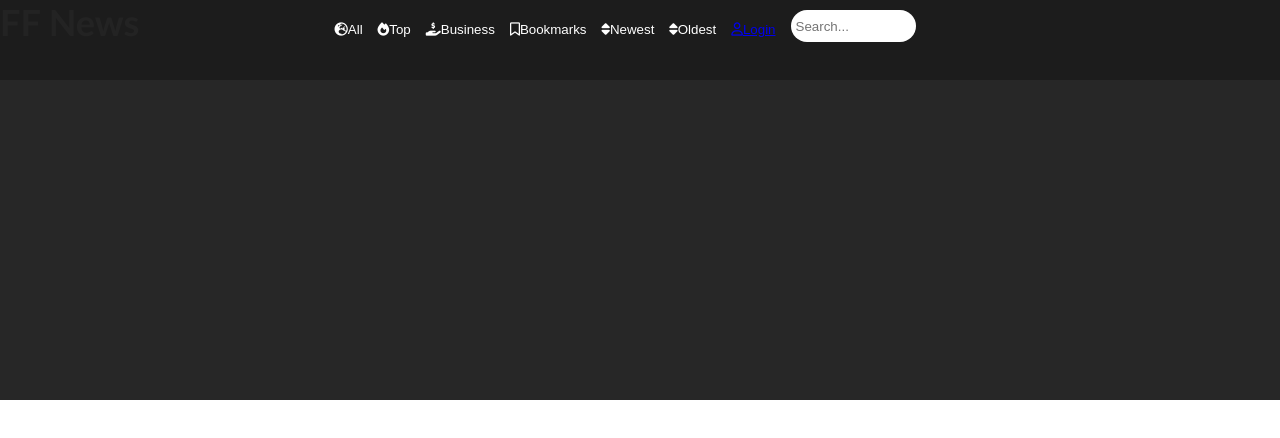
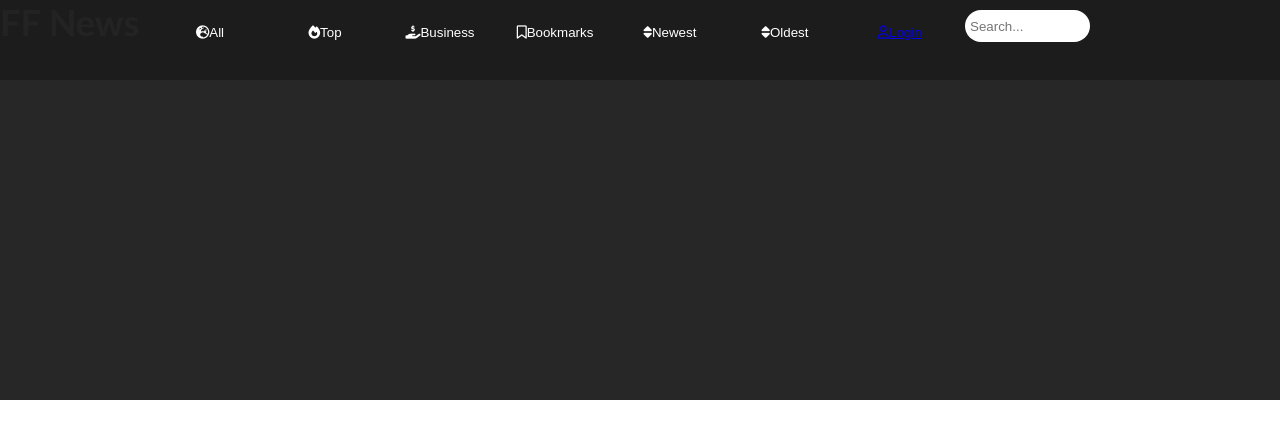
Before and after one commit to nikolovgenadi/funkyfetchers, a website built with Vite: page index.html in a window 1280 px wide. Built offline with nearby package versions, Linux system fonts and the light colour scheme; no server answers.

Commit message:
fixed nav bar buttons

```diff
--- a/css/desktop.css
+++ b/css/desktop.css
@@ -74,6 +74,9 @@
     border: none;
     background: none;
     color: #ffff;
+    width: 100px;
+    height: 30px;
+    cursor: pointer;
   }
 
   /* Search input */
```
